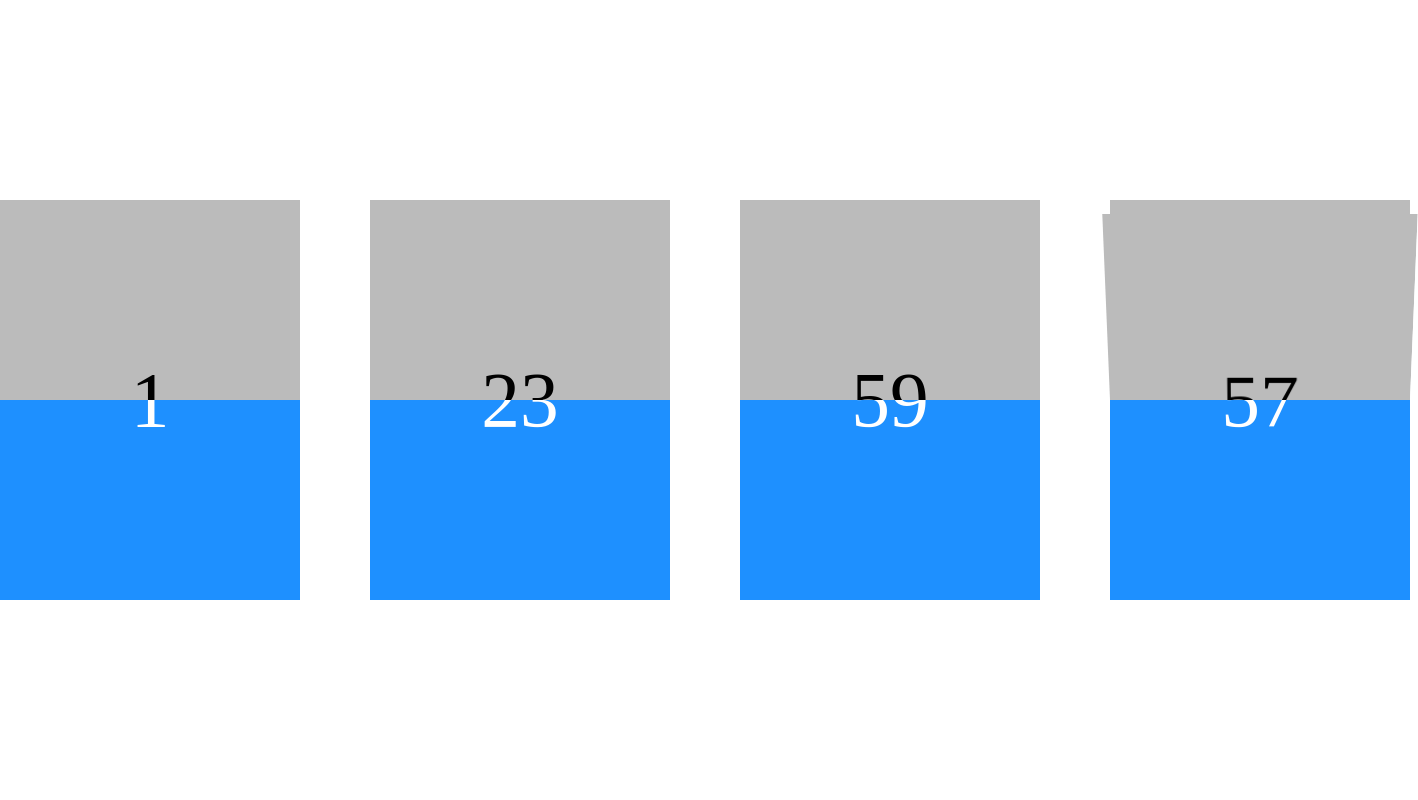
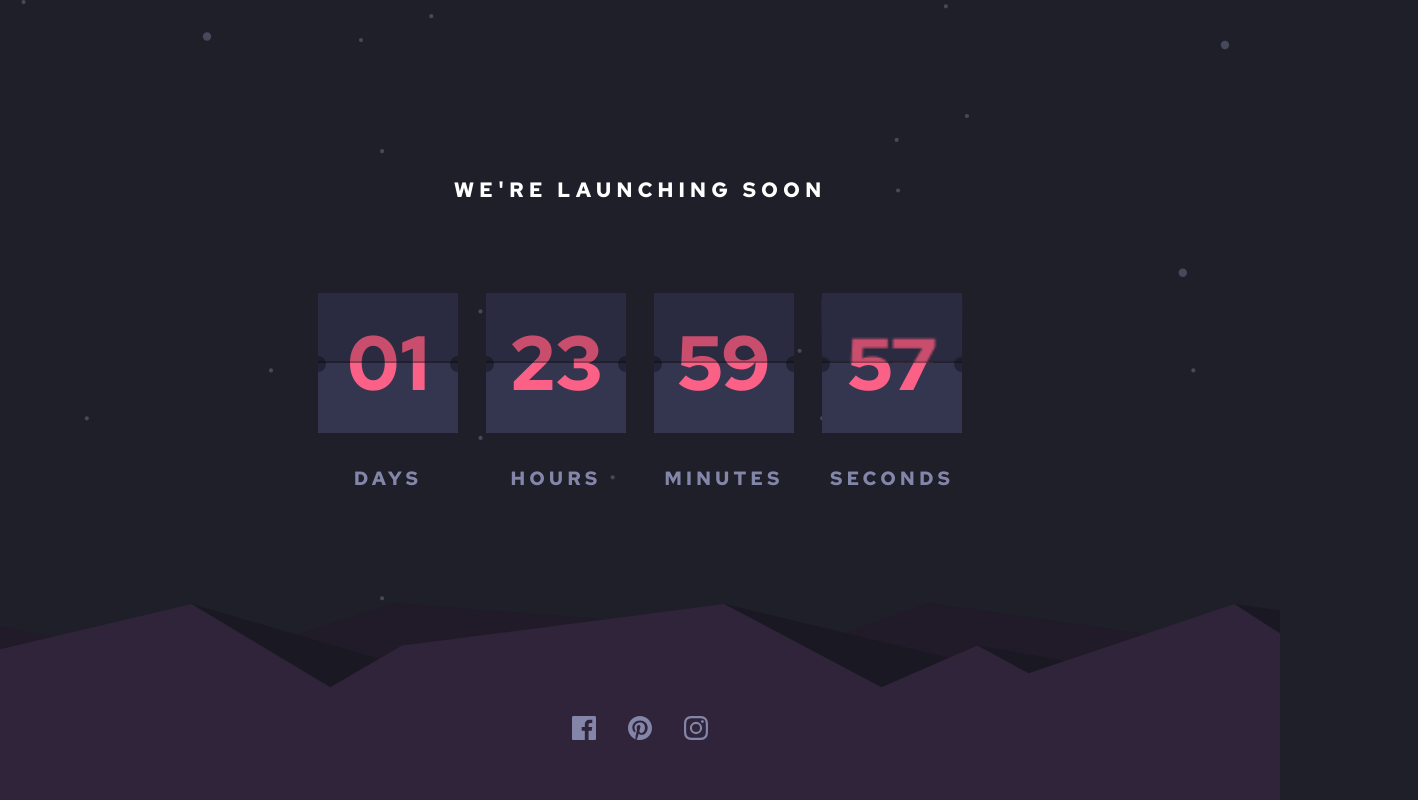
Before and after one commit to patrykjk/Frontend-Mentor---Launch-countdown-timer, a plain HTML site: page index.html in a window 1280 px wide. Shown: the whole page, 1418 px wide, since content can reach past the window. Drawn offline with Linux system fonts and the light colour scheme.

Commit message:
added styles

```diff
--- a/index.html
+++ b/index.html
@@ -13,14 +13,19 @@
 </head>
 
 <body>
+  <div class="background-hills"></div>
+
+  <div class="h1 title">We're launching soon</div>
 
   <div class="timer-container">
 
-    <div class="cards-container days">
+    <div class="cards-container" data-time="days">
       <div class="card card-bottom">
         <div class="card-inner">
           <div class="card-front">
+            <div class="dark-overlay">
               <p></p>
+            </div>
           </div>
           <div class="card-back">
             <p></p>
@@ -31,7 +36,9 @@
       <div class="card card-top">
         <div class="card-inner">
           <div class="card-front">
+            <div class="dark-overlay">
               <p></p>
+            </div>
           </div>
           <div class="card-back">
             <p></p>
@@ -42,7 +49,9 @@
       <div class="card card-flipping">
         <div class="card-inner">
           <div class="card-front">
+            <div class="dark-overlay">
               <p></p>
+            </div>
           </div>
           <div class="card-back">
             <p>--</p>
@@ -52,11 +61,13 @@
     </div>
 
 
-    <div class="cards-container hours">
+    <div class="cards-container" data-time="hours">
       <div class="card card-bottom">
         <div class="card-inner">
           <div class="card-front">
+            <div class="dark-overlay">
               <p></p>
+            </div>
           </div>
           <div class="card-back">
             <p></p>
@@ -67,7 +78,9 @@
       <div class="card card-top">
         <div class="card-inner">
           <div class="card-front">
+            <div class="dark-overlay">
               <p></p>
+            </div>
           </div>
           <div class="card-back">
             <p></p>
@@ -78,7 +91,9 @@
       <div class="card card-flipping">
         <div class="card-inner">
           <div class="card-front">
+            <div class="dark-overlay">
               <p></p>
+            </div>
           </div>
           <div class="card-back">
             <p>--</p>
@@ -88,11 +103,13 @@
     </div>
 
 
-    <div class="cards-container minutes">
+    <div class="cards-container" data-time="minutes">
       <div class="card card-bottom">
         <div class="card-inner">
           <div class="card-front">
+            <div class="dark-overlay">
               <p></p>
+            </div>
           </div>
           <div class="card-back">
             <p></p>
@@ -103,7 +120,9 @@
       <div class="card card-top">
         <div class="card-inner">
           <div class="card-front">
+            <div class="dark-overlay">
               <p></p>
+            </div>
           </div>
           <div class="card-back">
             <p></p>
@@ -114,7 +133,9 @@
       <div class="card card-flipping">
         <div class="card-inner">
           <div class="card-front">
+            <div class="dark-overlay">
               <p></p>
+            </div>
           </div>
           <div class="card-back">
             <p>--</p>
@@ -124,11 +145,13 @@
     </div>
 
 
-    <div class="cards-container seconds">
+    <div class="cards-container" data-time="seconds">
       <div class="card card-bottom">
         <div class="card-inner">
           <div class="card-front">
+            <div class="dark-overlay">
               <p></p>
+            </div>
           </div>
           <div class="card-back">
             <p></p>
@@ -139,7 +162,9 @@
       <div class="card card-top">
         <div class="card-inner">
           <div class="card-front">
+            <div class="dark-overlay">
               <p></p>
+            </div>
           </div>
           <div class="card-back">
             <p></p>
@@ -150,7 +175,9 @@
       <div class="card card-flipping">
         <div class="card-inner">
           <div class="card-front">
+            <div class="dark-overlay">
               <p></p>
+            </div>
           </div>
           <div class="card-back">
             <p>--</p>
@@ -161,13 +188,28 @@
 
   </div>
 
+
+  <div class="social-links-container">
+    <a href="#">
+      <svg xmlns="http://www.w3.org/2000/svg" width="24" height="24">
+        <path fill="#8385A9"
+          d="M22.675 0H1.325C.593 0 0 .593 0 1.325v21.351C0 23.407.593 24 1.325 24H12.82v-9.294H9.692v-3.622h3.128V8.413c0-3.1 1.893-4.788 4.659-4.788 1.325 0 2.463.099 2.795.143v3.24l-1.918.001c-1.504 0-1.795.715-1.795 1.763v2.313h3.587l-.467 3.622h-3.12V24h6.116c.73 0 1.323-.593 1.323-1.325V1.325C24 .593 23.407 0 22.675 0z" />
+      </svg>
+    </a>
+    <a href="#">
+      <svg xmlns="http://www.w3.org/2000/svg" width="24" height="24">
+        <path fill="#8385A9"
+          d="M12 0C5.373 0 0 5.372 0 12c0 5.084 3.163 9.426 7.627 11.174-.105-.949-.2-2.405.042-3.441.218-.937 1.407-5.965 1.407-5.965s-.359-.719-.359-1.782c0-1.668.967-2.914 2.171-2.914 1.023 0 1.518.769 1.518 1.69 0 1.029-.655 2.568-.994 3.995-.283 1.194.599 2.169 1.777 2.169 2.133 0 3.772-2.249 3.772-5.495 0-2.873-2.064-4.882-5.012-4.882-3.414 0-5.418 2.561-5.418 5.207 0 1.031.397 2.138.893 2.738a.36.36 0 01.083.345l-.333 1.36c-.053.22-.174.267-.402.161-1.499-.698-2.436-2.889-2.436-4.649 0-3.785 2.75-7.262 7.929-7.262 4.163 0 7.398 2.967 7.398 6.931 0 4.136-2.607 7.464-6.227 7.464-1.216 0-2.359-.631-2.75-1.378l-.748 2.853c-.271 1.043-1.002 2.35-1.492 3.146C9.57 23.812 10.763 24 12 24c6.627 0 12-5.373 12-12 0-6.628-5.373-12-12-12z" />
+      </svg>
+    </a>
+    <a href="#">
+      <svg xmlns="http://www.w3.org/2000/svg" width="24" height="24">
+        <path fill="#8385A9"
+          d="M12 2.163c3.204 0 3.584.012 4.85.07 3.252.148 4.771 1.691 4.919 4.919.058 1.265.069 1.645.069 4.849 0 3.205-.012 3.584-.069 4.849-.149 3.225-1.664 4.771-4.919 4.919-1.266.058-1.644.07-4.85.07-3.204 0-3.584-.012-4.849-.07-3.26-.149-4.771-1.699-4.919-4.92-.058-1.265-.07-1.644-.07-4.849 0-3.204.013-3.583.07-4.849.149-3.227 1.664-4.771 4.919-4.919 1.266-.057 1.645-.069 4.849-.069zM12 0C8.741 0 8.333.014 7.053.072 2.695.272.273 2.69.073 7.052.014 8.333 0 8.741 0 12c0 3.259.014 3.668.072 4.948.2 4.358 2.618 6.78 6.98 6.98C8.333 23.986 8.741 24 12 24c3.259 0 3.668-.014 4.948-.072 4.354-.2 6.782-2.618 6.979-6.98.059-1.28.073-1.689.073-4.948 0-3.259-.014-3.667-.072-4.947-.196-4.354-2.617-6.78-6.979-6.98C15.668.014 15.259 0 12 0zm0 5.838a6.162 6.162 0 100 12.324 6.162 6.162 0 000-12.324zM12 16a4 4 0 110-8 4 4 0 010 8zm6.406-11.845a1.44 1.44 0 100 2.881 1.44 1.44 0 000-2.881z" />
+      </svg>
+    </a>
+  </div>
+
 </body>
 
 </html>
-
-<!-- We're launching soon
-
-Days
-Hours
-Minutes
-Seconds -->
--- a/index.js
+++ b/index.js
@@ -1,7 +1,7 @@
-let daysContainer = document.querySelector('.days')
-let hoursContainer = document.querySelector('.hours')
-let minutesContainer = document.querySelector('.minutes')
-let secondsContainer = document.querySelector('.seconds')
+let daysContainer = document.querySelector('[data-time="days"]')
+let hoursContainer = document.querySelector('[data-time="hours"]')
+let minutesContainer = document.querySelector('[data-time="minutes"]')
+let secondsContainer = document.querySelector('[data-time="seconds"]')
 
 let prevTimeDays, prevTimeHours, prevTimeMinutes, prevTimeSeconds
 
@@ -28,8 +28,13 @@ let flipCard = (currentTime, container) => {
     topCard.classList.add('card-flipping')
     topCard.classList.remove('card-top')
 
-    topCard.querySelector('.card-back p').innerText = currentTime
-    bottomCard.querySelector('.card-front p').innerText = currentTime
+    if (currentTime < 10) {
+        topCard.querySelector('.card-back p').innerText = '0' + currentTime
+        bottomCard.querySelector('.card-front p').innerText = '0' + currentTime
+    } else {
+        topCard.querySelector('.card-back p').innerText = currentTime
+        bottomCard.querySelector('.card-front p').innerText = currentTime
+    }
 }
 
 let updateTime = time => {
--- a/style.css
+++ b/style.css
@@ -1,30 +1,79 @@
+@import url('https://fonts.googleapis.com/css2?family=Red+Hat+Text:wght@700&display=swap');
+
+:root {
+    --grayish-blue: hsl(237, 18%, 59%);
+    --soft-red: hsl(345, 95%, 68%);
+
+    --white: hsl(0, 0%, 100%);
+    --dark-desaturated-blue: hsl(236, 21%, 26%);
+    --very-dark-blue: hsl(235, 16%, 14%);
+    --very-dark-mostly-black-blue: hsl(234, 17%, 12%);
+}
+
 *, ::before, ::after {
     box-sizing: border-box;
     margin: 0;
     padding: 0;
-    font-size: 2.2rem;
+    font-family: 'Red Hat Text', sans-serif;
+    text-align: center;
 }
 
 body {
     height: 100vh;
-    display: grid;
-    place-items: center;
+    padding: 0 7%;
+    background: url(images/bg-stars.svg) var(--very-dark-blue) no-repeat center center / cover;
 }
+.background-hills {
+    background: url(images/pattern-hills.svg) no-repeat right bottom;
+    position: absolute;
+    inset: 0;
+    background-color: transparent;
+}
+
+
+
+
+
+.title {
+    padding-top: 22vh;
+    text-transform: uppercase;
+    font-size: 1.3rem;
+    letter-spacing: 5px;
+    color: white;
+}
+
+
+
 
 .timer-container {
     display: flex;
-    gap: 70px;
+    gap: 14px;
+    max-width: max-content;
+    margin: 0 auto;
 }
 
 .cards-container {
+    margin-top: 45px;
     position: relative;
-    width: 300px;
-    height: 400px;
+    width: 70px;
+    height: 70px;
+    margin: 45px auto 0;
+}
+.cards-container::after {
+    content: attr(data-time);
+    position: absolute;
+    bottom: -29px;
+    left: 0;
+    right: 0;
+    text-transform: uppercase;
+    font-size: 0.6rem;
+    letter-spacing: 2px;
+    color: var(--grayish-blue);
 }
 
 .card {
-    width: 300px;
-    height: 200px;
+    width: 70px;
+    height: 35px;
     perspective: 1700px;
     position: absolute;
     top: 0;
@@ -66,13 +115,13 @@ body {
 }
 
 .card-front {
-    background-color: #bbb;
+    background: var(--dark-desaturated-blue);
     color: black;
     overflow: hidden;
 }
 
 .card-back {
-    background-color: dodgerblue;
+    background: var(--dark-desaturated-blue);
     color: white;
     transform: rotateX(180deg);
     overflow: hidden;
@@ -83,6 +132,26 @@ body {
       display: grid;
       place-items: center;
       height: 100%;
+      font-size: 2.4rem;
+      line-height: 0;
+      color: var(--soft-red);
+      position: relative;
+}
+.card p::before,
+.card p::after {
+    content: '';
+    position: absolute;
+    background: rgba(0, 0, 0, .33);
+    border-radius: 50%;
+    padding: 4px;
+}
+.card p::before {
+    left: 0;
+    transform: translateX(-50%);
+}
+.card p::after {
+    right: 0;
+    transform: translateX(50%);
 }
 
 .card-front p {
@@ -98,3 +167,70 @@ body {
       height: 100%;
       transform: translateY(-50%);
 }
+
+.card-bottom .card-front p {
+    transform: translateY(0);
+}
+
+.dark-overlay {
+    height: 100%;
+    width: 100%;
+    position: relative;
+}
+.dark-overlay::after {
+    content: '';
+    position: absolute;
+    inset: 0;
+    background: rgba(0, 0, 0, .2);
+    border-bottom: 1px solid rgba(0, 0, 0, .25);
+
+}
+
+
+
+
+
+
+
+
+.social-links-container {
+    position: absolute;
+    bottom: 55px;
+    left: 0;
+    right: 0;
+    display: flex;
+    justify-content: center;
+    gap: 32px;
+}
+
+.social-links-container a:hover path {
+    fill: var(--soft-red);
+    cursor: pointer;
+}
+
+
+
+
+
+
+
+
+
+
+
+
+
+
+@media(min-width: 777px) {
+    .timer-container {
+        transform: scale(2);
+        transform-origin: top;
+    }
+}
+
+
+@media(min-width: 1290px) {
+    .background-hills {
+        background-size: 100vw 30vh;
+    }
+}
```
Lines whose indentation alone changed are shown as unchanged.
